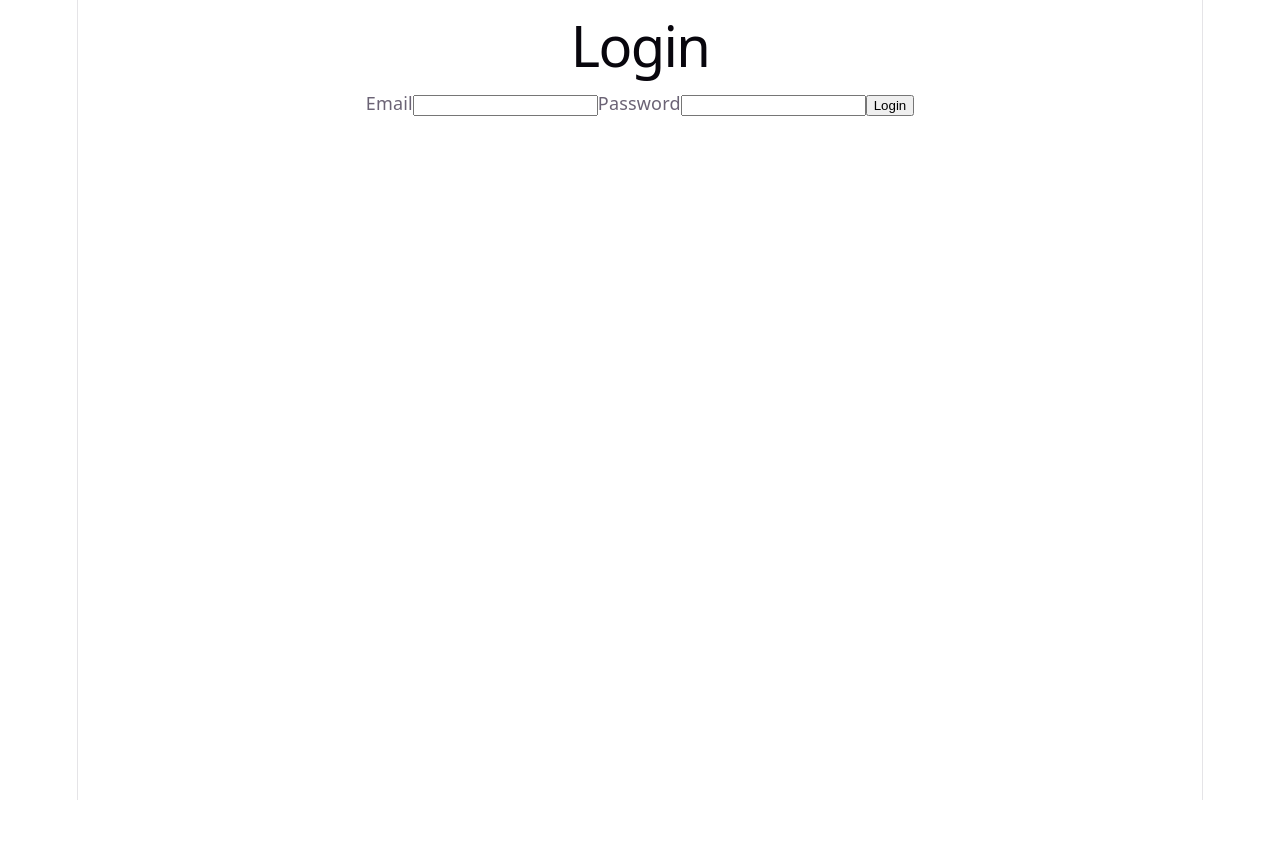
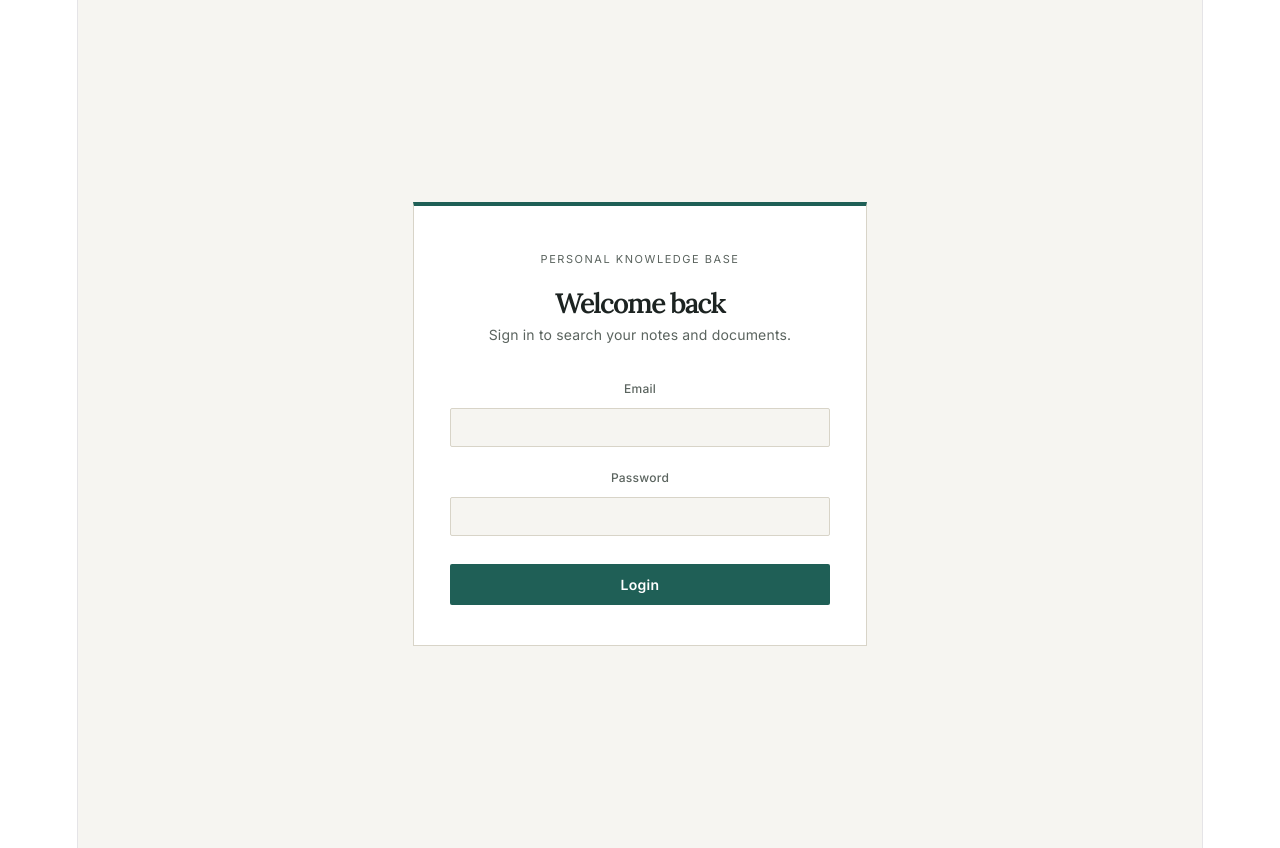
Before and after one commit to Calipha-Rayyan/Personal-Knowledge-Base-MCP, a React app in the folder frontend/: page / in a window 1280 px wide. Before the commit the page ends 800 px from the top, so only its background shows below. Built offline with nearby package versions, Linux system fonts and the light colour scheme; the HTML template or start-up script is replaced by a standard one.

Commit message:
feat: style Login page with auth stylesheet

```diff
--- a/frontend/src/pages/Login.jsx
+++ b/frontend/src/pages/Login.jsx
@@ -1,4 +1,5 @@
 import { useState } from 'react'
+import '../styles/auth.css'
 
 function Login() {
   const [email, setEmail] = useState('')
@@ -11,9 +12,12 @@ function Login() {
 
   return (
     <div className="auth-page">
+      <div className="auth-card">
+        <div className="auth-mark">Personal Knowledge Base</div>
+        <h1>Welcome back</h1>
+        <p className="auth-sub">Sign in to search your notes and documents.</p>
+
         <form onSubmit={handleSubmit} className="auth-form">
-        <h1>Login</h1>
-
           <label htmlFor="email">Email</label>
           <input
             id="email"
@@ -35,6 +39,7 @@ function Login() {
           <button type="submit">Login</button>
         </form>
       </div>
+    </div>
   )
 }
 
--- /dev/null
+++ b/frontend/src/styles/auth.css
@@ -0,0 +1,107 @@
+@import url('https://fonts.googleapis.com/css2?family=Lora:wght@500;600&family=Inter:wght@400;500;600&display=swap');
+
+:root {
+  --paper: #f6f5f1;
+  --ink: #1c2321;
+  --ink-soft: #5b645f;
+  --accent: #1f5f56;
+  --accent-dark: #143e38;
+  --line: #d8d4c8;
+  --error: #b3432b;
+}
+
+.auth-page {
+  min-height: 100vh;
+  display: flex;
+  align-items: center;
+  justify-content: center;
+  background: var(--paper);
+  font-family: 'Inter', sans-serif;
+  color: var(--ink);
+  padding: 24px;
+}
+
+.auth-card {
+  width: 100%;
+  max-width: 380px;
+  background: #fff;
+  border: 1px solid var(--line);
+  border-top: 4px solid var(--accent);
+  padding: 40px 36px;
+  position: relative;
+}
+
+.auth-mark {
+  font-family: 'Inter', sans-serif;
+  font-size: 11px;
+  letter-spacing: 0.14em;
+  text-transform: uppercase;
+  color: var(--ink-soft);
+  margin-bottom: 18px;
+}
+
+.auth-card h1 {
+  font-family: 'Lora', serif;
+  font-size: 28px;
+  font-weight: 600;
+  margin: 0 0 6px;
+  color: var(--ink);
+}
+
+.auth-sub {
+  font-size: 14px;
+  color: var(--ink-soft);
+  margin: 0 0 28px;
+}
+
+.auth-form label {
+  display: block;
+  font-size: 12px;
+  font-weight: 500;
+  letter-spacing: 0.02em;
+  color: var(--ink-soft);
+  margin-bottom: 6px;
+  margin-top: 18px;
+}
+
+.auth-form label:first-of-type {
+  margin-top: 0;
+}
+
+.auth-form input {
+  width: 100%;
+  box-sizing: border-box;
+  padding: 10px 12px;
+  font-family: 'Inter', sans-serif;
+  font-size: 14px;
+  color: var(--ink);
+  background: var(--paper);
+  border: 1px solid var(--line);
+  border-radius: 2px;
+  outline: none;
+  transition: border-color 0.15s ease;
+}
+
+.auth-form input:focus {
+  border-color: var(--accent);
+}
+
+.auth-form button {
+  width: 100%;
+  margin-top: 28px;
+  padding: 12px;
+  font-family: 'Inter', sans-serif;
+  font-size: 14px;
+  font-weight: 600;
+  letter-spacing: 0.02em;
+  color: #fff;
+  background: var(--accent);
+  border: none;
+  border-radius: 2px;
+  cursor: pointer;
+  transition: background 0.15s ease;
+}
+
+.auth-form button:hover {
+  background: var(--accent-dark);
+}
```
Lines whose indentation alone changed are shown as unchanged.
